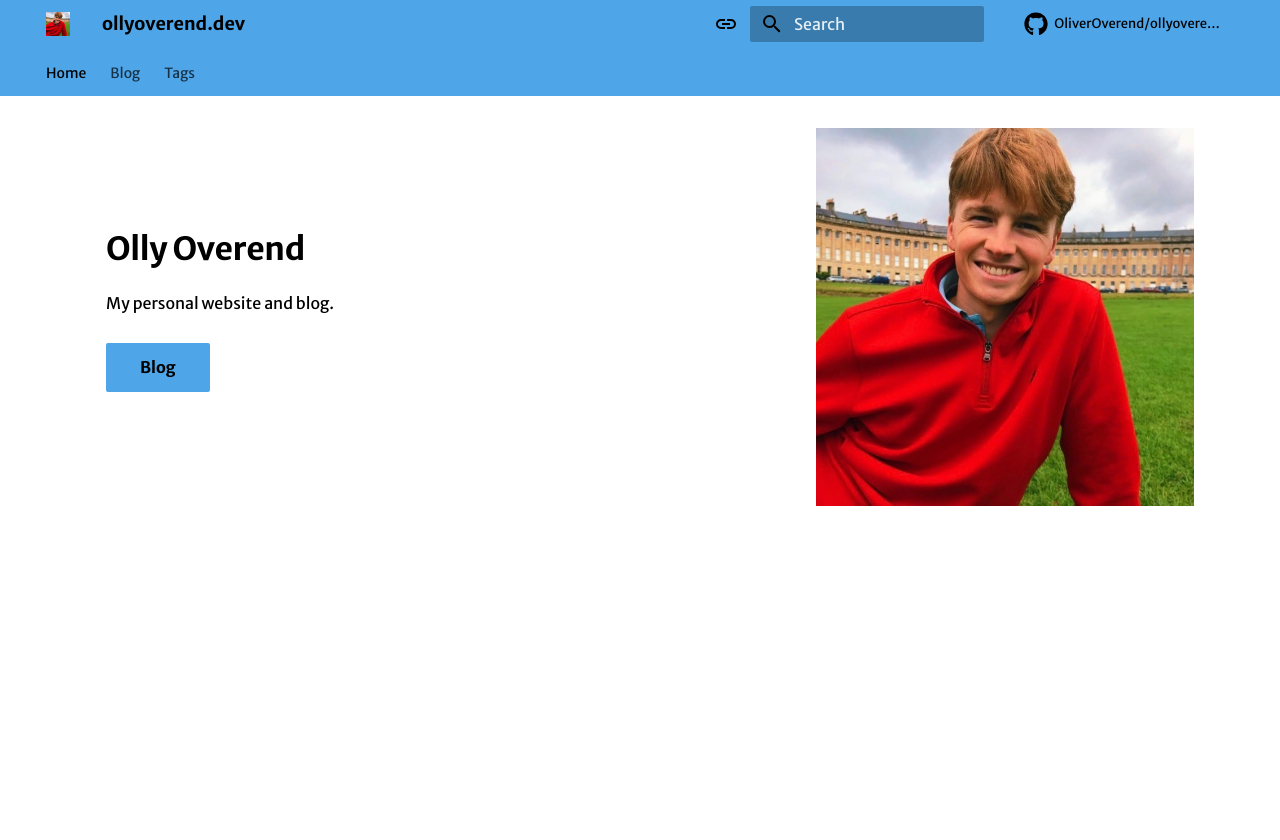
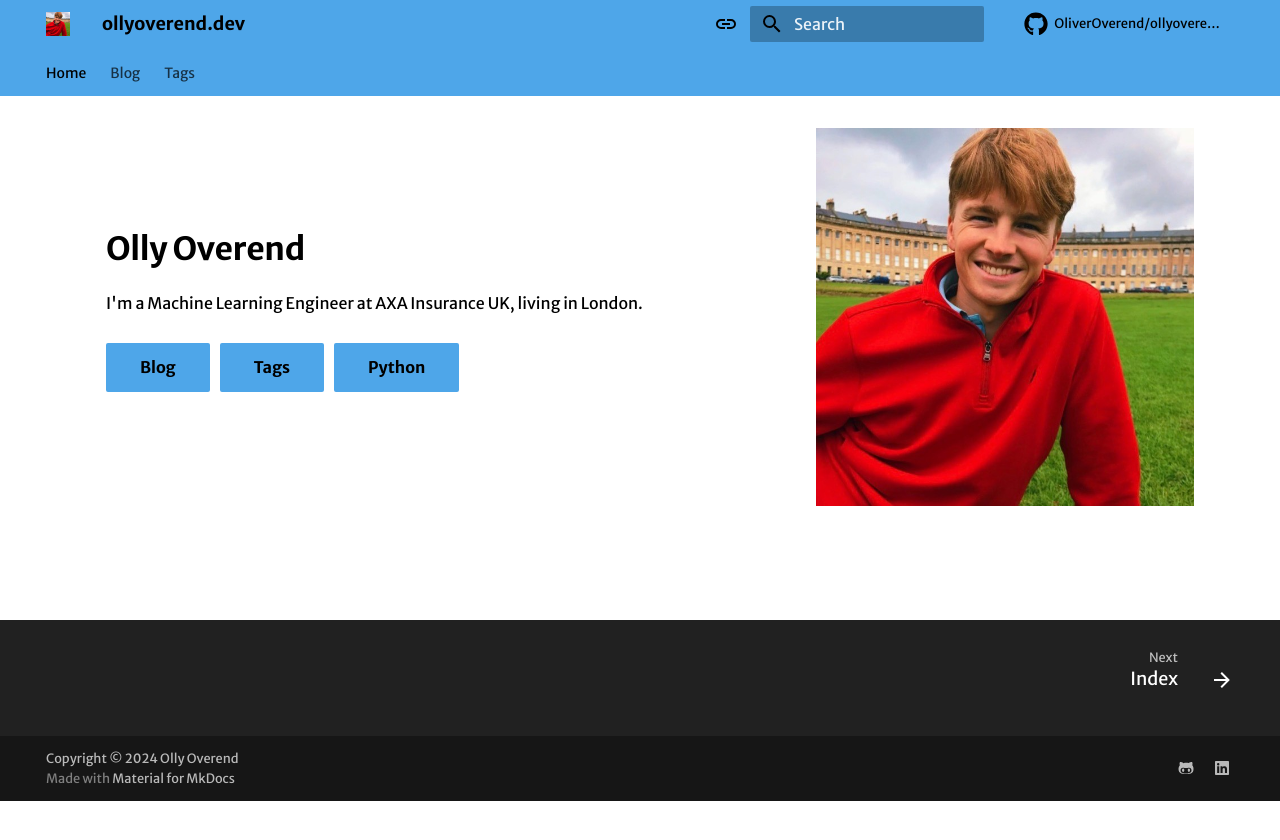
Before and after one commit to OliverOverend/ollyoverend.dev, an MkDocs documentation site: the page built from docs/index.md, in a window 1280 px wide. Shown: the top 840 px of the page. Built offline with MkDocs 1.6.1 and Material for MkDocs 9.7.7, drawn with Linux system fonts in a browser that asks for light colours; some web fonts are replaced; comment, search, counter and statistics services are not loaded.

Commit message:
Updates homepage content and layout
Revises homepage description to reflect professional role and location. Adds new navigation buttons for 'Tags' and 'Python' categories. Adjusts HTML block structure for improved content organization.

```diff
--- a/assets/home.html
+++ b/assets/home.html
@@ -270,6 +270,6 @@
     </div>
 </section>
 
+
+{% block content %}{% endblock %}
 {% endblock %}
-{% block content %}{% endblock %}
-{% block footer %}{% endblock %}
--- a/mkdocs.yml
+++ b/mkdocs.yml
@@ -106,7 +106,7 @@
 home_cover_image: assets/images/me.jpg
 home_tagline: Olly Overend
 home_description: |
-  My personal website and blog.
+  I'm a Machine Learning Engineer at AXA Insurance UK, living in London.
 
 home_gradient_hsla: hsla(10deg,100%,100%,0.1)
 
@@ -114,6 +114,14 @@
 home_button1_url: blog/
 home_button1_theme: md-button md-button--primary
 
+home_button2_name: Tags
+home_button2_url: blog/tags/
+home_button2_theme: md-button md-button--primary
+
+home_button3_name: Python
+home_button3_url: blog/category/python/
+home_button3_theme: md-button md-button--primary
+
 watch:
   - assets
 
```
